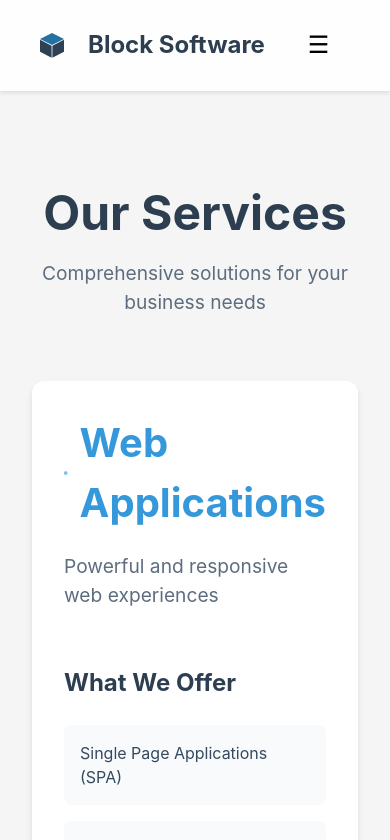
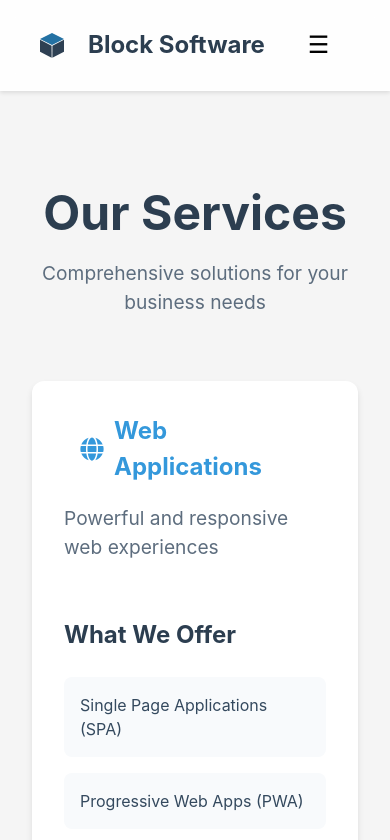
Before and after one commit to mmiao122671/website, a React (Vite) app: page /services in a window 390 px wide. Shown: the top 840 px of the page. Built offline with nearby package versions, Linux system fonts and the light colour scheme.

Commit message:
The problem about the viewpoint in service page is fixed

```diff
--- a/src/pages/ServicesPage.css
+++ b/src/pages/ServicesPage.css
@@ -92,10 +92,28 @@
 .title-with-icon {
   display: flex;
   align-items: center;
-  gap: 12px;
-  margin-bottom: 1rem;
+  gap: 10px;
+  max-width: 100%;
+  overflow: hidden;
+}
+
+.title-with-icon img,
+.title-with-icon svg {
+  min-width: 24px;
+  width: 24px;
+  height: 24px;
+  flex-shrink: 0;
 }
 
 .title-with-icon h2 {
   margin: 0;
+  font-size: clamp(1.5rem, 5vw, 2.5rem);
+  overflow: hidden;
+  text-overflow: ellipsis;
 }
+
+@media (max-width: 768px) {
+  .title-with-icon {
+    padding: 0 1rem;
+  }
+}
```
